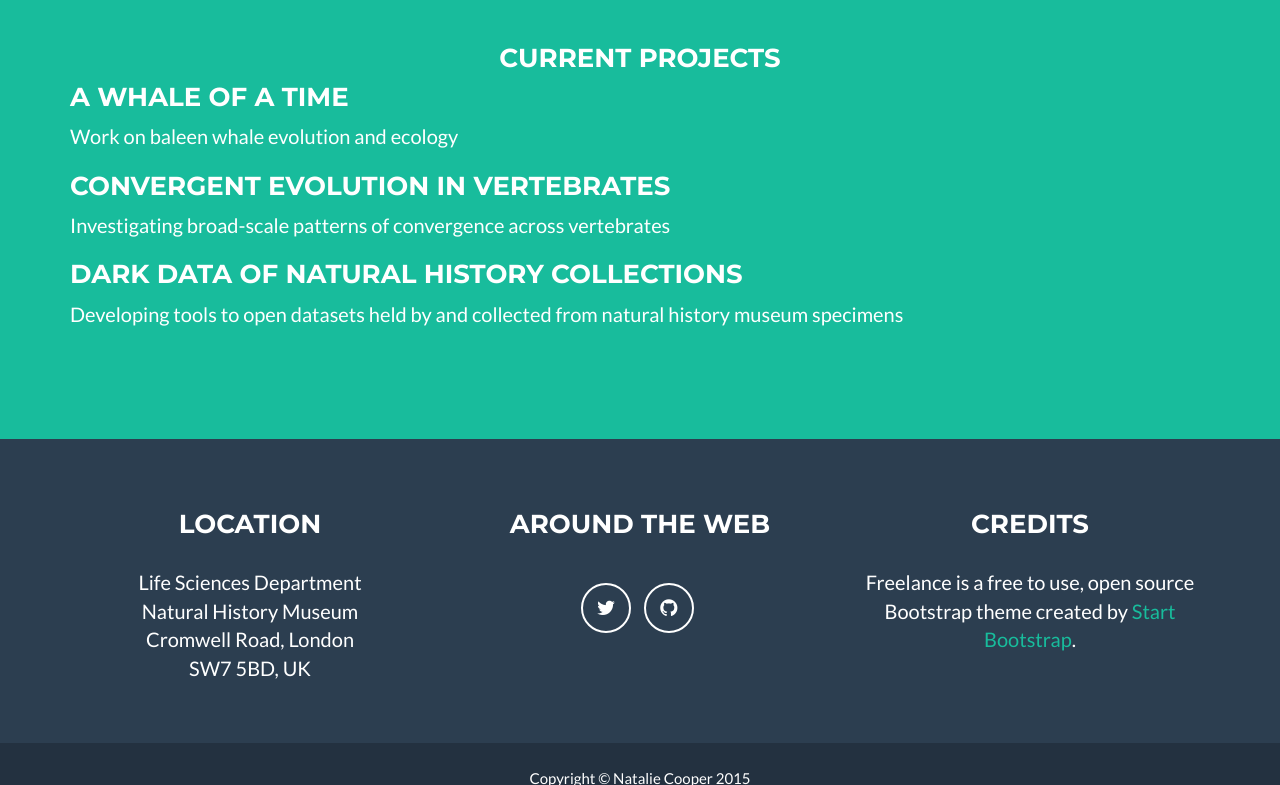
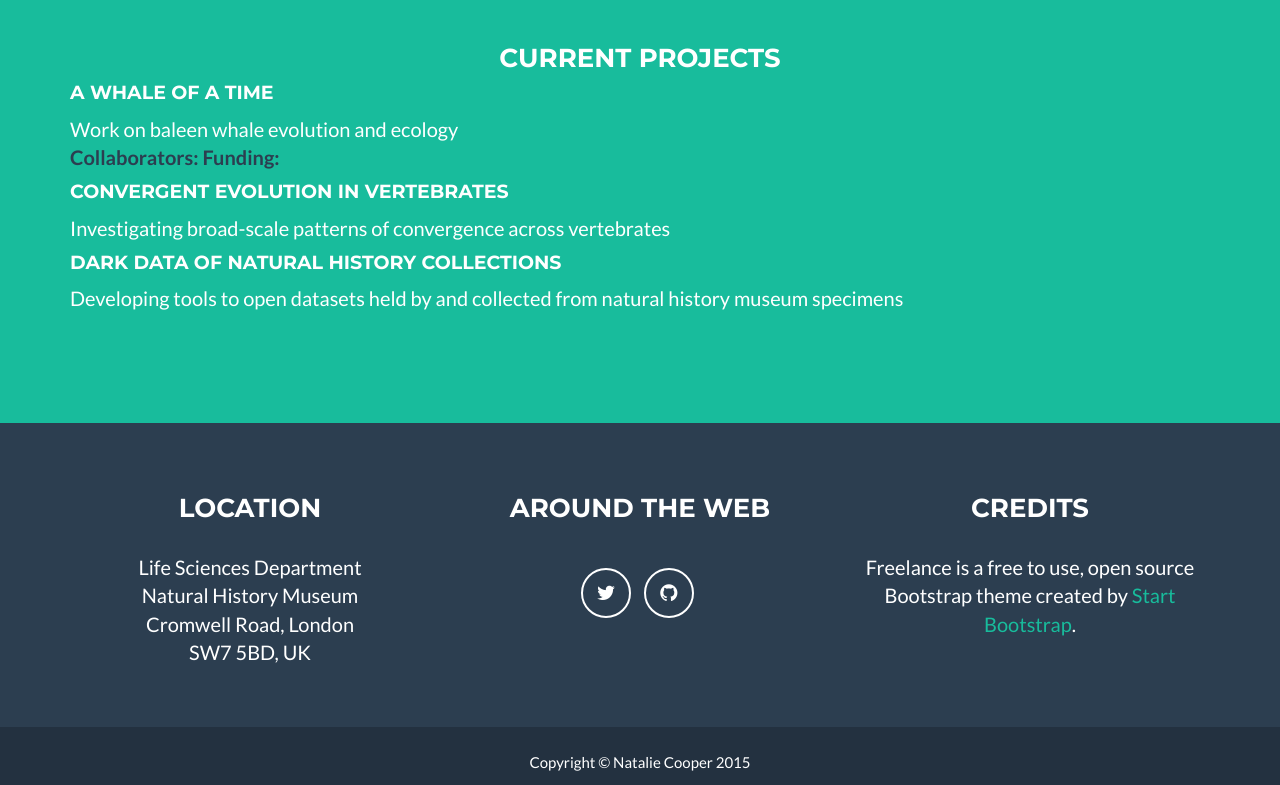
Before and after one commit to nhcooper123/nhcooper123.github.io, a Jekyll site: the page about.html, which Jekyll copies as it is, in a window 1280 px wide and 900 px high, scrolled down 638 px, cut to the strip 115-900 px from the top of the window. Built offline with Jekyll 4.4.1, drawn with Linux system fonts in a browser that asks for light colours.

Commit message:
Edits to formatting

```diff
--- a/about.html
+++ b/about.html
@@ -96,15 +96,20 @@
 <h3> Current projects </h3>
 </div>
 
-<h3> A Whale of a Time </h3>
+<h4> A Whale of a Time </h4>
 
-<p>Work on baleen whale evolution and ecology</p>
+<p>Work on baleen whale evolution and ecology <br>
+<strong><font color="2c3e50">Collaborators:</font></strong>
+<strong><font color="2c3e50">Funding:</font></strong>
 
-<h3> Convergent evolution in vertebrates </h3>
+
+</p>
+
+<h4> Convergent evolution in vertebrates </h4>
 
 <p>Investigating broad-scale patterns of convergence across vertebrates</p>
 
-<h3> Dark data of Natural History Collections </h3>
+<h4> Dark data of Natural History Collections </h4>
 
 <p>Developing tools to open datasets held by and collected from natural history museum specimens</p>
 
```
